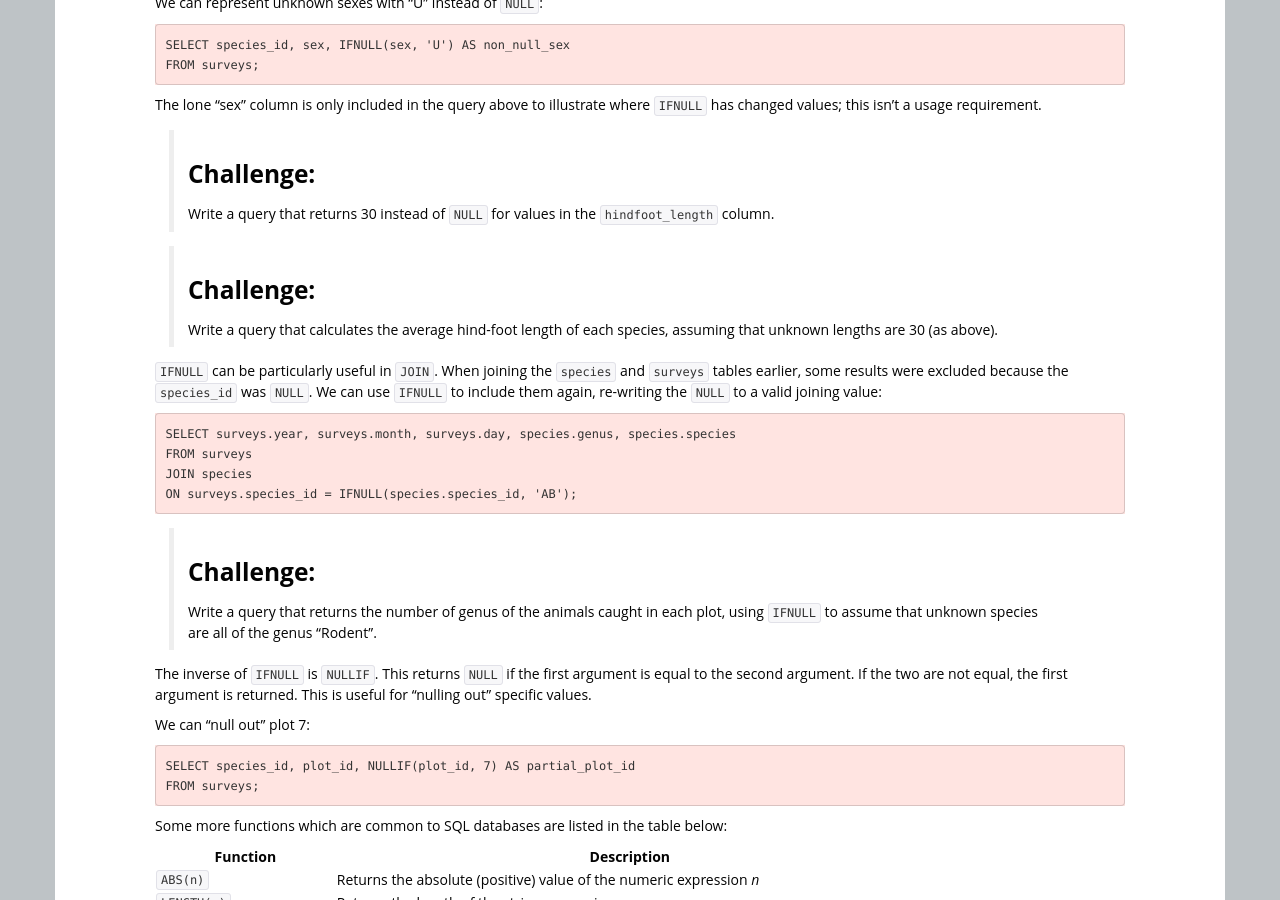
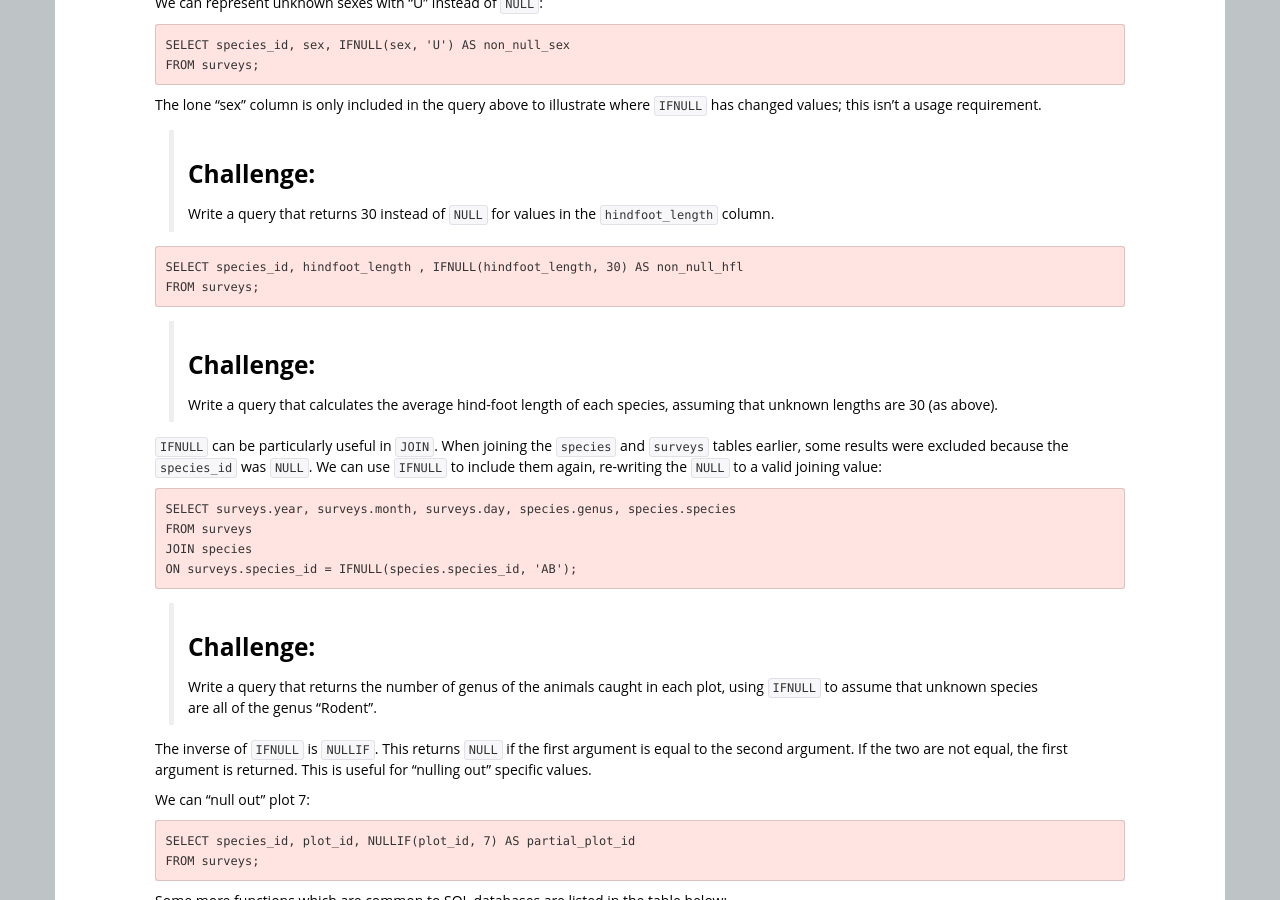
Before and after one commit to lgatto/sql-ecology-ans, a Jekyll site: the page built from 03-sql-joins-aliases.md, in a window 1280 px wide and 900 px high, scrolled down 2489 px. Built offline with Jekyll 4.4.1, drawn with Linux system fonts in a browser that asks for light colours; nearby versions of some CDN libraries; library files that are not in the unit come from our copies.

Commit message:
IFNULL challenge solution

```diff
--- a/03-sql-joins-aliases.md
+++ b/03-sql-joins-aliases.md
@@ -141,6 +141,9 @@ The lone "sex" column is only included in the query above to illustrate where
 > Write a query that returns 30 instead of `NULL` for values in the
 > `hindfoot_length` column.
 
+    SELECT species_id, hindfoot_length , IFNULL(hindfoot_length, 30) AS non_null_hfl
+    FROM surveys;
+
 > ### Challenge:
 >
 > Write a query that calculates the average hind-foot length of each species,
```
